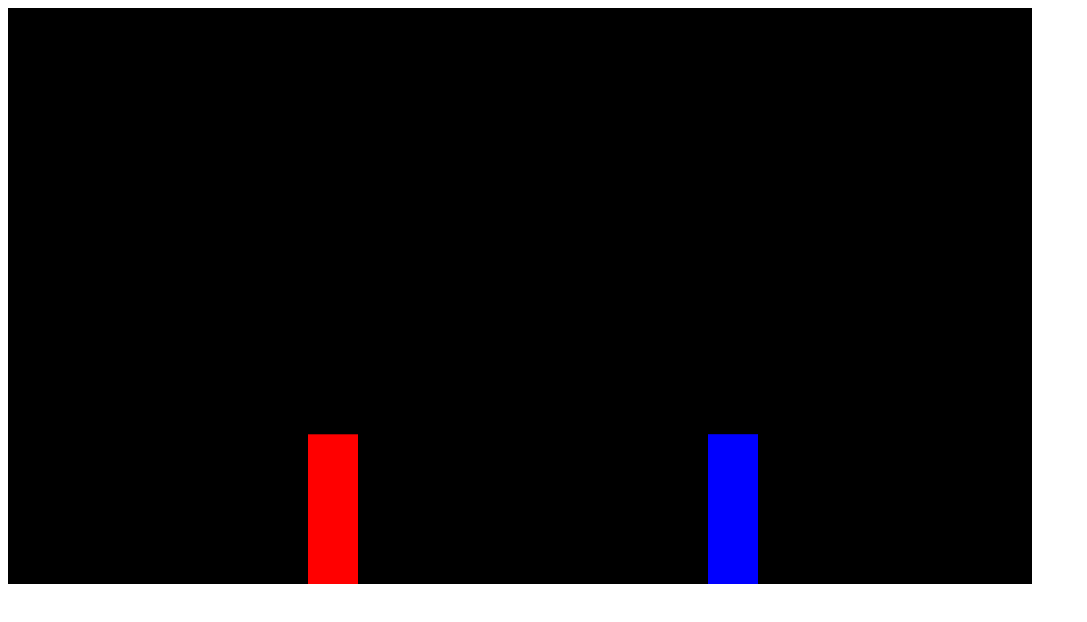
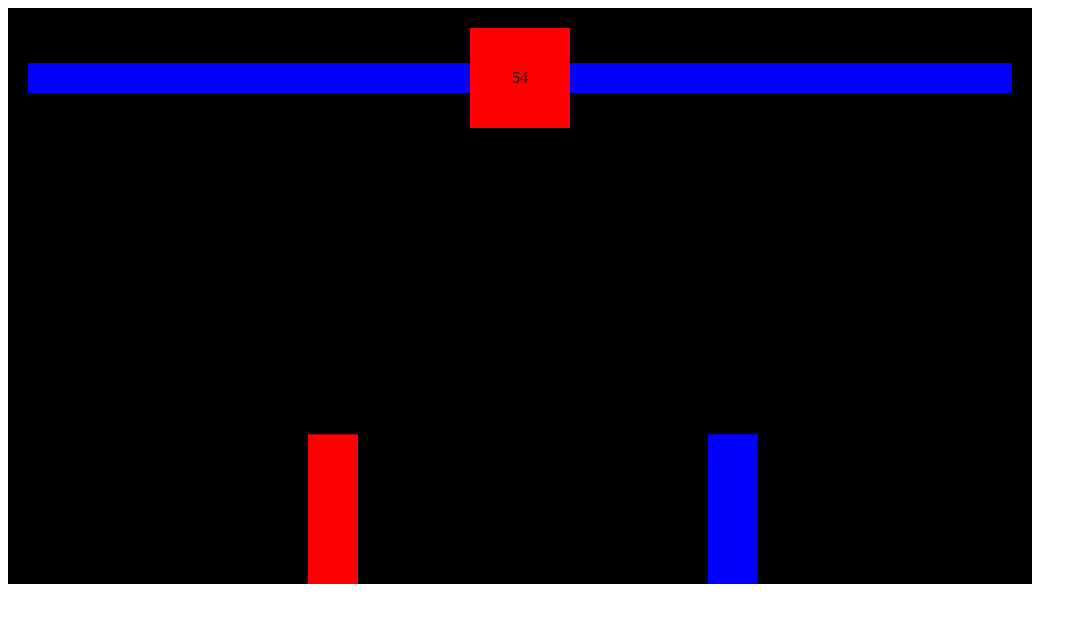
Before and after one commit to JassonJr/fighting-game-js, a plain HTML site: page index.html in a window 1280 px wide. Shown: the whole page, without its empty margins (0-1087 px from the left). Drawn offline with Linux system fonts and the light colour scheme.

Commit message:
timers and health added / basic functionalities completed

```diff
--- a/index.html
+++ b/index.html
@@ -1,7 +1,82 @@
-<head></head>
+<head>
+    <style>
+        * {
+            box-sizing: border-box;
+        }
+    </style>
+</head>
 <body>
-    <canvas></canvas>
+    <!-- red container div -->
+    <div style="position: relative; display: inline-block">
+        <!-- smaller red container div -->
+        <div
+            style="
+                position: absolute;
+                display: flex;
+                width: 100%;
+                align-items: center;
+                padding: 20px;
+        ">
+            <!-- player health -->
+            <div style="position: relative; height: 30px; width: 100%; display: flex; justify-content: flex-end;">
+                <div style="background-color: yellow; height: 30px; width: 100%;"></div>
+                <div
+                    id="playerHealth"
+                    style="
+                        position: absolute;
+                        background: blue;
+                        top: 0;
+                        right: 0;
+                        bottom: 0;
+                        width: 100%;
+                    "
+                ></div>
+            </div>
+            <!-- timer -->
+            <div
+                id="timer"
+                style="
+                    background-color: red;
+                    width: 100px;
+                    height: 100px;
+                    flex-shrink: 0;
+                    display: flex;
+                    align-items: center;
+                    justify-content: center;
+                "
+            >10</div>
+            <!-- enemy health -->
+            <div style="position: relative; height: 30px; width: 100%;">
+                <div style="background-color: yellow; height: 30px;"></div>
+                <div
+                    id="enemyHealth"
+                    style="
+                        position: absolute;
+                        background: blue;
+                        top: 0;
+                        right: 0;
+                        bottom: 0;
+                        left: 0
+                    "
+                ></div>
+            </div>
+        </div>
+        <div
+            id="displayText"
+            style="
+                position: absolute;
+                color: white;
+                align-items: center;
+                justify-content: center;
+                top: 0;
+                right: 0;
+                bottom: 0;
+                left: 0;
+                display: none;
+            "
+        ></div>
+        <canvas></canvas>
+    </div>
+
+    <script src="index.js"></script>
 </body>
-
-
-<script src="index.js"></script>
--- a/index.js
+++ b/index.js
@@ -25,6 +25,7 @@ class Sprite {
       }
       this.color = color
       this.isAttacking
+      this.health = 100
     }
 
     draw(){
@@ -132,6 +133,37 @@ function rectangularCollision({
     )
 }
 
+function determineWinner({player, enemy, timerId}) {
+    clearTimeout(timerId)
+    document.querySelector('#displayText').style.display = 'flex'
+
+    if (player.health === enemy.health) {
+        document.querySelector('#displayText').innerHTML = 'Tie'
+    } else if (player.health > enemy.health) {
+        document.querySelector('#displayText').innerHTML = 'Player 1 Wins'
+    } else if (player.health < enemy.health) {
+        document.querySelector('#displayText').innerHTML = 'Player 2 Wins'
+    }
+}
+
+let timer = 60
+let timerId
+function decreaseTimer() {
+
+    if (timer > 0) {
+        timerId = setTimeout(decreaseTimer, 1000)
+        timer--
+        document.querySelector('#timer').innerHTML = timer
+    }
+
+    if (timer === 0) {
+
+        determineWinner({player, enemy, timerId})
+    }
+}
+
+decreaseTimer()
+
 function animate() {
     window.requestAnimationFrame(animate)
     c.fillStyle = 'black'
@@ -162,8 +194,9 @@ function animate() {
     }) &&
         player.isAttacking
     ){
-        console.log('hit')
         player.isAttacking = false
+        enemy.health -= 20
+        document.querySelector('#enemyHealth').style.width = enemy.health + '%'
     }
 
     if( rectangularCollision({
@@ -172,10 +205,17 @@ function animate() {
     }) &&
         enemy.isAttacking
     ){
-        console.log('hit')
         enemy.isAttacking = false
+        player.health -= 20
+        document.querySelector('#playerHealth').style.width = player.health + '%'
+    }
+
+    //end the game based on health
+    if (enemy.health <= 0 || player.health <= 0) {
+        determineWinner({player, enemy, timerId})
     }
 }
+
 animate()
 
 window.addEventListener('keydown', (event) => {
@@ -208,7 +248,7 @@ window.addEventListener('keydown', (event) => {
             enemy.velocity.y = -20
             break
         case 'ArrowDown':
-            enemy.isAttacking = true
+            enemy.attack()
             break
     }
 })
```
